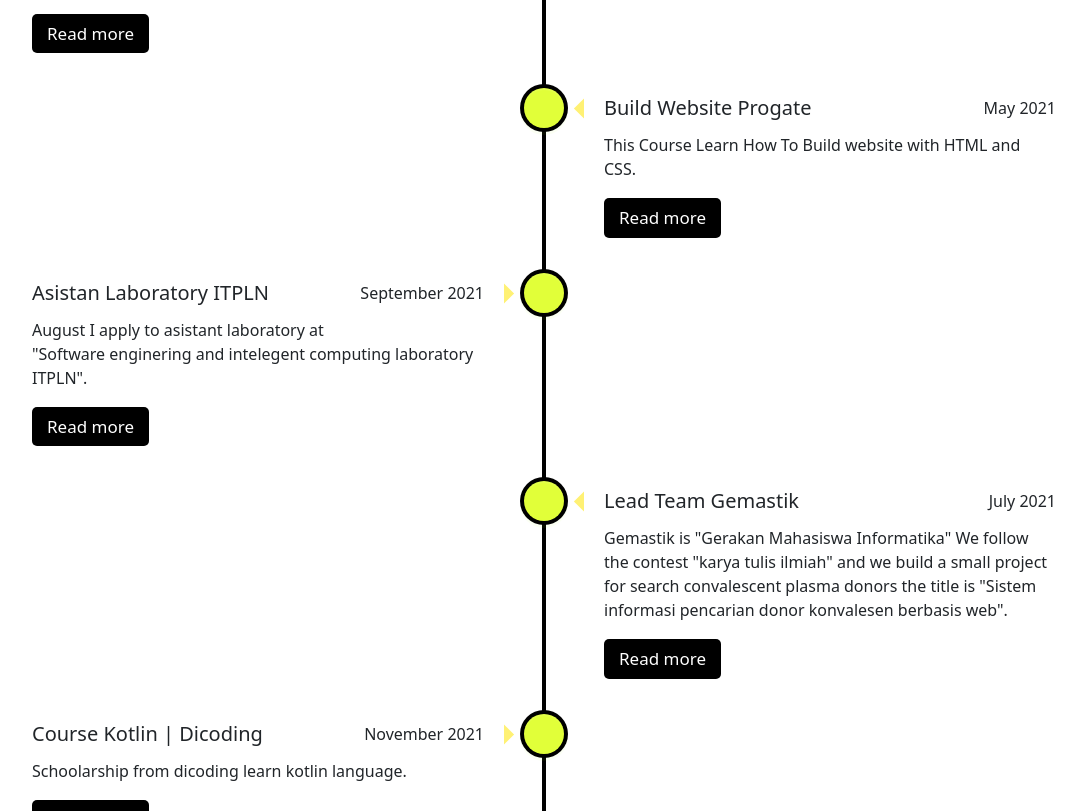
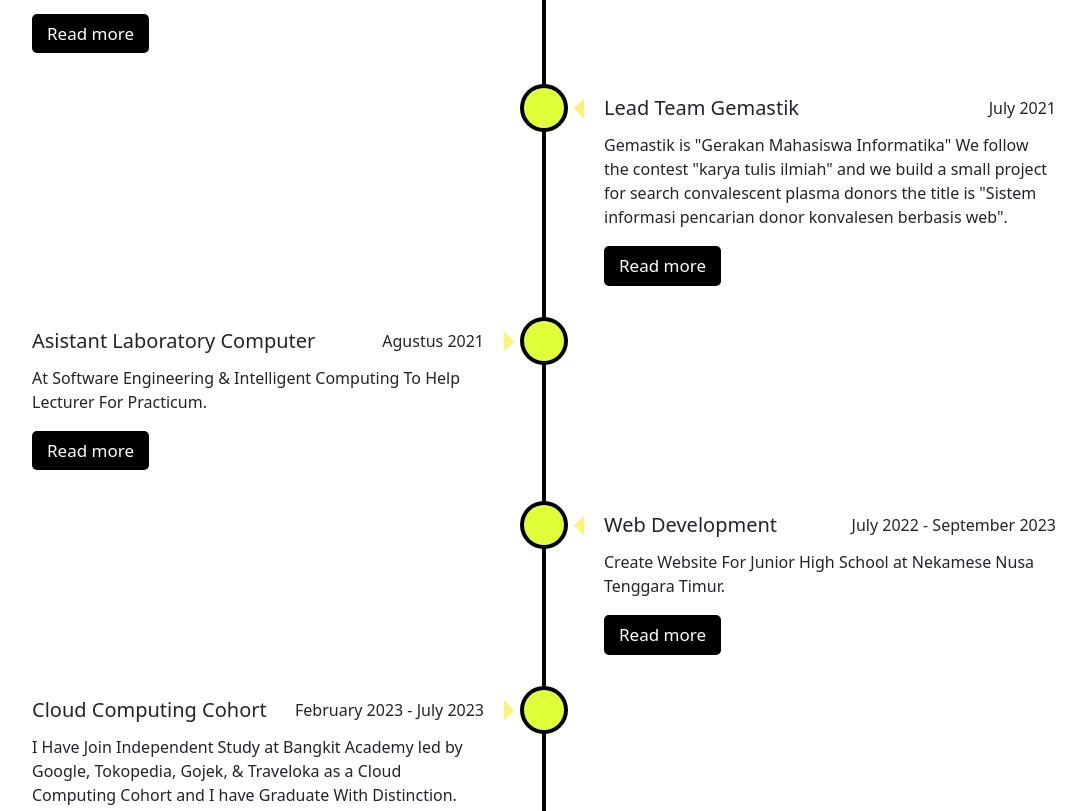
Before and after one commit to hsanbsri/hsanbsri.github.io, a plain HTML site: page index.html in a window 1280 px wide. Shown: the part 2789-3600 px from the top of the page, without its empty margins (96-1182 px from the left). Drawn offline with nearby package versions, Linux system fonts and the light colour scheme.

Commit message:
Update Journey

```diff
--- a/index.html
+++ b/index.html
@@ -68,12 +68,12 @@
             <h2>About Me</h2>
             <p class="me"></p>
           <p class="download">Download My CV
-            <a href="https://sttpln-my.sharepoint.com/:b:/g/personal/muhammad2031280_itpln_ac_id/EX4h1QQsMW5LgZaB0XHr8HoBp2JE6km71vizJXcwmhd6LQ?e=P4ZphT" target="_blank"><button class="bi bi-download btn-primary"></button></a>
+            <a href="https://drive.google.com/file/d/1oCqVi3lcc679yR8s5wI4JT6v6FAGvZHi/view?usp=sharing" target="_blank"><button class="bi bi-download btn-primary"></button></a>
           </p>
           </div>
           <div class="row justify-content-between fs-5 text-center">
             <div class="col-md-4" data-aos="fade-right">
-              <p>I'm College student in Institut Teknologi PLN,I work in Software enginering & intelegent computing Laboratory</p>
+              <p>I'm College student in Institut Teknologi PLN,I've Asistant in Software enginering & intelegent computing Laboratory</p>
             </div>
             <div class="col-md-4" data-aos="fade-left">
               <p>In addition to being a student, I am also as a Junior web developer and Mobile programmer</p>
@@ -111,7 +111,7 @@
             <i class="icon"></i>
             <div class="details">
               <span class="title">Junior Mobile Programmer VSGA(KOMINFO)</span>
-              <span>Desember 2020-2021</span>
+              <span>Desember 2020 - 2021</span>
             </div>
             <p>Vocational School Graduate Academy (VSGA) program is a national competency-based training and certification program aimed at vocational graduates / equivalent as well as Diplomas 3 and 4 who have not worked and have an educational background in accordance with their respective training schemes..</p>
             <div class="bottom">
@@ -136,32 +136,6 @@
           <section>
             <i class="icon"></i>
             <div class="details">
-              <span class="title">Build Website Progate</span>
-              <span>May 2021</span>
-            </div>
-            <p>This Course Learn How To Build website with HTML and CSS.</p>
-            <div class="bottom">
-              <a href="https://progate.com/courses/html">Read more</a>
-            </div>
-          </section>
-        </div>
-        <div class="row row-1" data-aos="fade-up-right">
-          <section>
-            <i class="icon"></i>
-            <div class="details">
-              <span class="title">Asistan Laboratory ITPLN</span>
-              <span>September 2021</span>
-            </div>
-            <p>August I apply to asistant laboratory at<br>"Software enginering and intelegent computing laboratory ITPLN".</p>
-            <div class="bottom">
-              <a href="https://itpln.ac.id/id/MTk1-Laboratorium-IT-PLN.html">Read more</a>
-            </div>
-          </section>
-        </div>
-        <div class="row row-2" data-aos="fade-up-left">
-          <section>
-            <i class="icon"></i>
-            <div class="details">
               <span class="title">Lead Team Gemastik</span>
               <span>July 2021</span>
             </div>
@@ -175,14 +149,53 @@
           <section>
             <i class="icon"></i>
             <div class="details">
-              <span class="title">Course Kotlin | Dicoding </span>
-              <span>November 2021</span>
+              <span class="title">Asistant Laboratory Computer</span>
+              <span>Agustus 2021</span>
             </div>
-            <p>Schoolarship from dicoding learn kotlin language.</p>
+            <p>At Software Engineering & Intelligent Computing To Help Lecturer For Practicum.</p>
             <div class="bottom">
-              <a href="https://www.dicoding.com/academies/80">Read more</a>
+              <a href="https://itpln.ac.id/mtk1-laboratorium-it-pln.html">Read more</a>
             </div>
           </section>
+        </div>
+        <div class="row row-2" data-aos="fade-up-left">
+          <section>
+            <i class="icon"></i>
+            <div class="details">
+              <span class="title">Web Development</span>
+              <span>July 2022 - September 2023</span>
+            </div>
+            <p>Create Website For Junior High School at Nekamese Nusa Tenggara Timur.</p>
+            <div class="bottom">
+              <a href="https://smpn6nekamese.sch.id">Read more</a>
+            </div>
+          </section>
+        </div>
+         <div class="row row-1" data-aos="fade-up-right">
+          <section>
+            <i class="icon"></i>
+            <div class="details">
+              <span class="title">Cloud Computing Cohort</span>
+              <span>February 2023 - July 2023</span>
+            </div>
+            <p>I Have Join Independent Study at Bangkit Academy led by Google, Tokopedia, Gojek, & Traveloka as a Cloud Computing Cohort and I have Graduate With Distinction.</p>
+            <div class="bottom">
+              <a href="https://grow.google/intl/id_id/bangkit">Read more</a>
+            </div>
+          </section>
+          <div class="row row-2" data-aos="fade-up-left">
+          <section>
+            <i class="icon"></i>
+            <div class="details">
+              <span class="title">Full-Stack Web</span>
+              <span>March 2023 - June 2023</span>
+            </div>
+            <p>Create Information System About Rental Playstation.</p>
+            <div class="bottom">
+              <a href="https://floplaystation.com">Read more</a>
+            </div>
+          </section>
+          </div>
         </div>
       </div>
       <svg xmlns="http://www.w3.org/2000/svg" viewBox="0 0 1440 320"><path fill="#ffe657" fill-opacity="0.85" d="M0,64L48,90.7C96,117,192,171,288,170.7C384,171,480,117,576,90.7C672,64,768,64,864,90.7C960,117,1056,171,1152,176C1248,181,1344,139,1392,117.3L1440,96L1440,320L1392,320C1344,320,1248,320,1152,320C1056,320,960,320,864,320C768,320,672,320,576,320C480,320,384,320,288,320C192,320,96,320,48,320L0,320Z"></path></svg>
```
